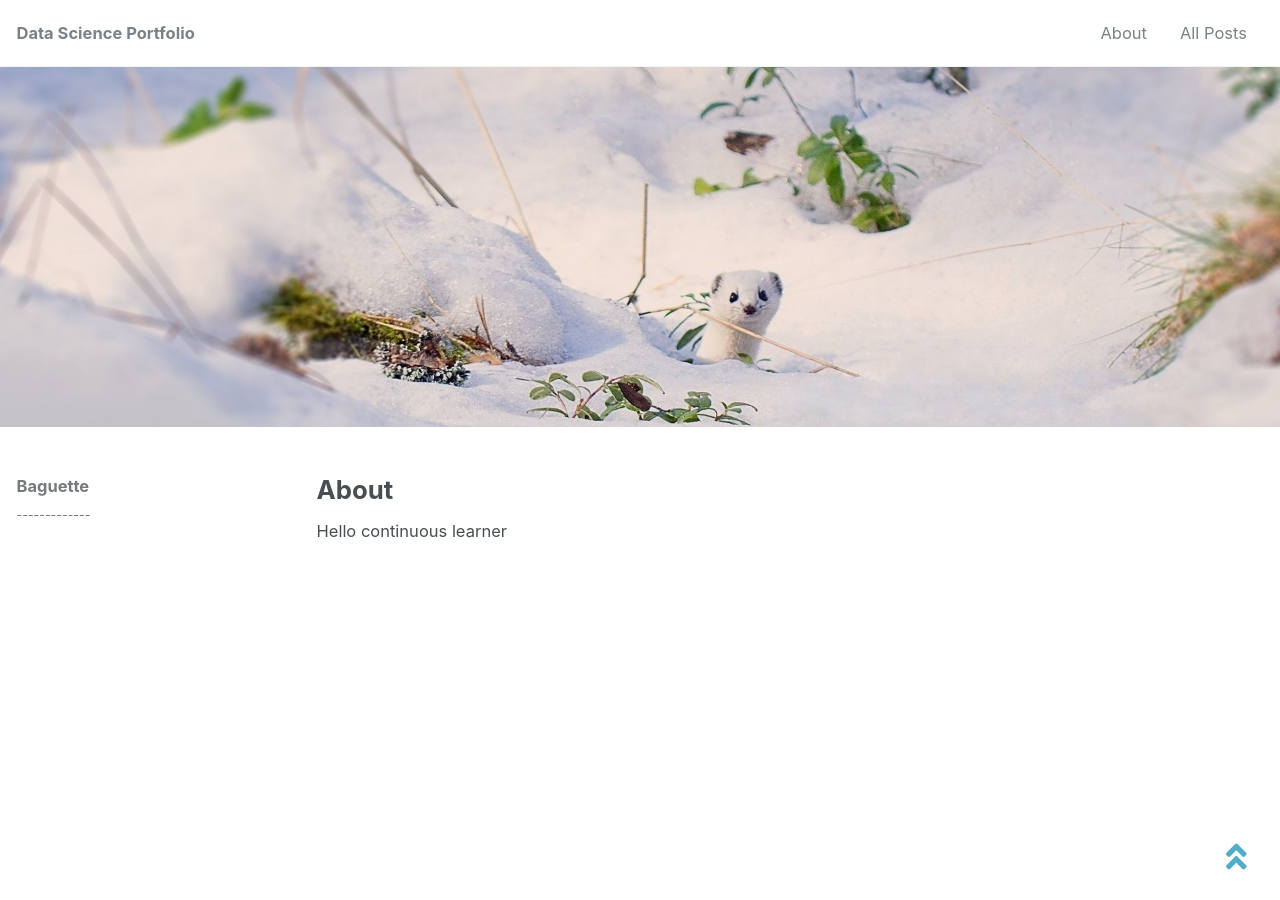
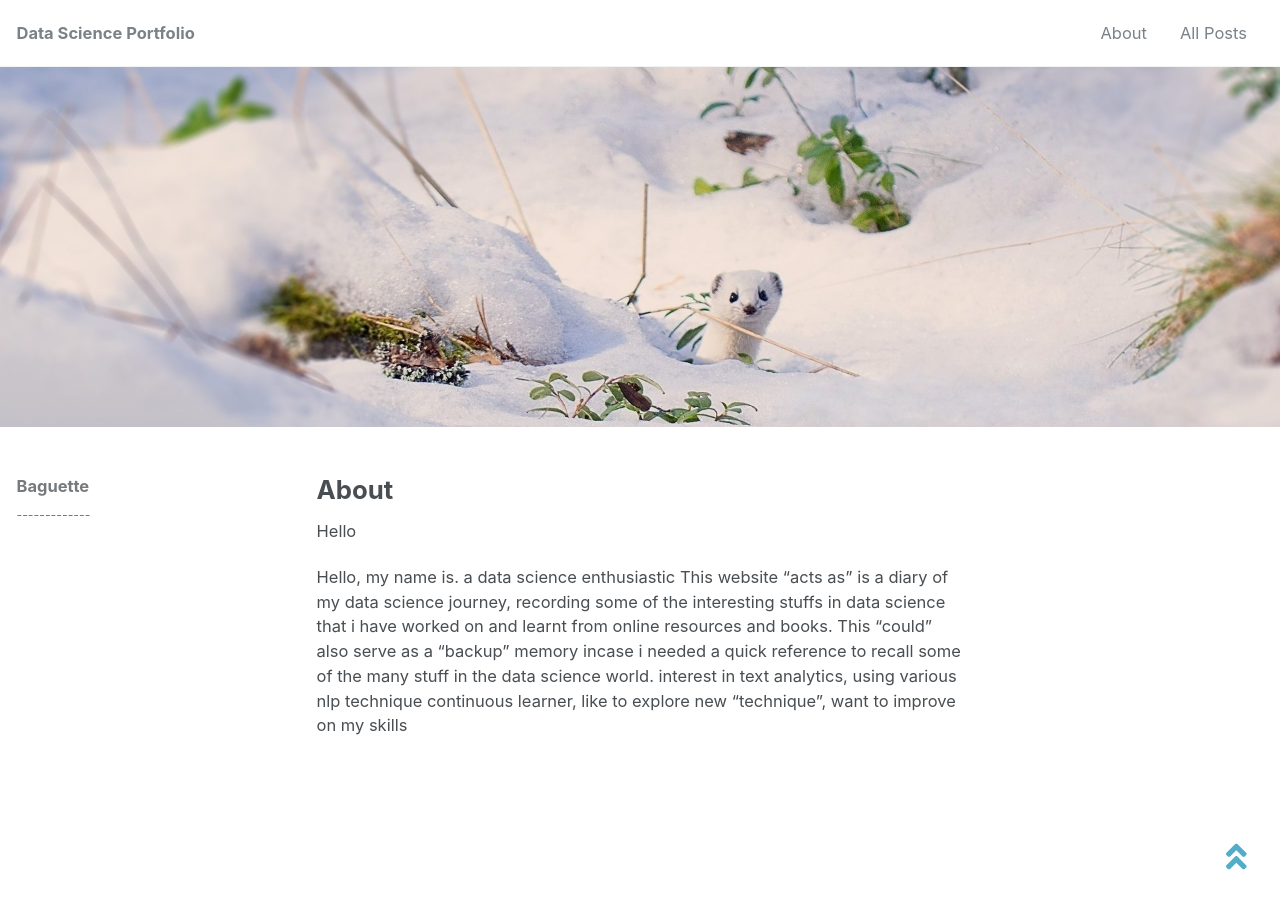
Before and after one commit to baguettexci/baguettexci.gituhb.io, a Jekyll site: the page built from _pages/about.md, in a window 1280 px wide and 900 px high. Built offline with Jekyll 4.4.1, drawn with Linux system fonts in a browser that asks for light colours; nearby versions of some CDN libraries.

Commit message:
Update about.md

```diff
--- a/_pages/about.md
+++ b/_pages/about.md
@@ -8,4 +8,9 @@ header:
 ---
 
 Hello
-continuous learner
+
+Hello, my name is. a data science enthusiastic
+This website "acts as" is a diary of my data science journey, recording some of the interesting stuffs in data science that i have worked on and learnt from online resources and books.
+This "could" also serve as a "backup" memory incase i needed a quick reference to recall some of the many stuff in the data science world.
+interest in text analytics, using various nlp technique
+continuous learner, like to explore new "technique", want to improve on my skills
```
